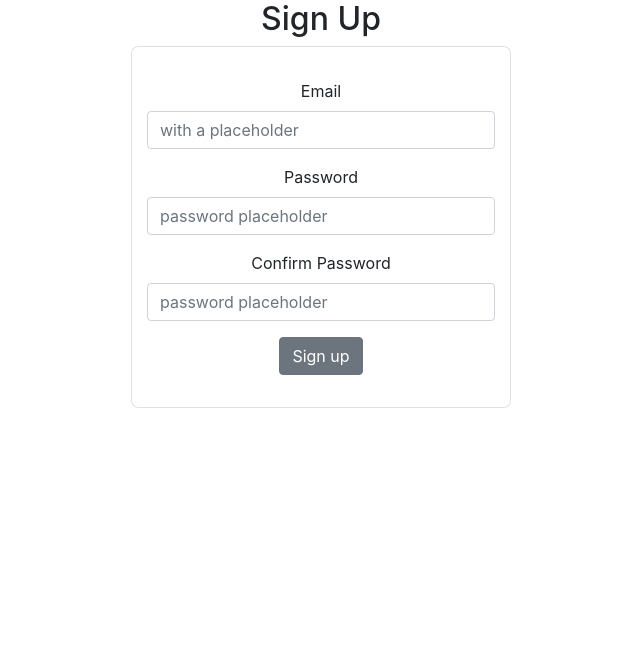
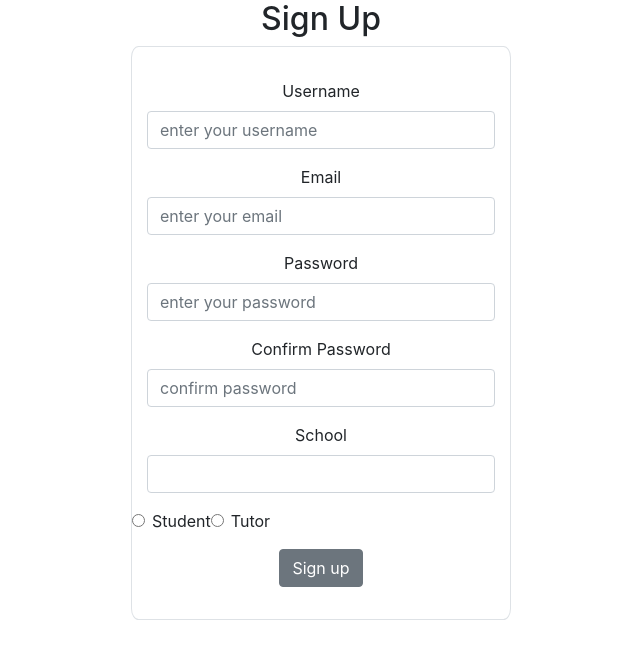
Before and after one commit to illumate-io/illumate, a React (Create React App) app: page /signup in a window 1280 px wide. Shown: the top 658 px of the page, without its empty margins (319-959 px from the left). Built offline with nearby package versions, Linux system fonts and the light colour scheme.

Commit message:
add profile section

```diff
--- a/package.json
+++ b/package.json
@@ -1,5 +1,5 @@
 {
-  "name": "mvp",
+  "username": "mvp",
   "version": "0.1.0",
   "private": true,
   "dependencies": {
--- a/src/App.js
+++ b/src/App.js
@@ -6,6 +6,7 @@ import Signup from "./components/Signup/Signup";
 import Home from "./components/Home/Home";
 import Profile from "./components/Profile/Profile";
 import NavigationBar from "./components/NavigationBar/NavigationBar";
+import Page404 from "./components/404/404page";
 
 class App extends Component {
   state = {
@@ -47,6 +48,7 @@ class App extends Component {
             )}/>
             <Route path='/home' component={Home}/>
             <Route path='/profile' component={Profile}/>
+            <Route component={Page404}/>
           </Switch>
         </div>
       </BrowserRouter>
--- /dev/null
+++ b/src/components/404/404page.js
@@ -0,0 +1,7 @@
+import React from 'react';
+
+const Page404 = () => {
+  return <div>Error 404. Page not found</div>
+};
+
+export default Page404
--- a/src/components/Home/Home.js
+++ b/src/components/Home/Home.js
@@ -1,6 +1,23 @@
 import React from "react";
+const axios = require('axios');
 
 class Home extends React.Component {
+
+  componentDidMount() {
+    const token = window.localStorage.getItem('token')
+    axios.get('http://localhost:2017/private/users', {
+      headers: {
+        Authorization: 'Bearer ' + token //the token is a variable which holds the token
+      }
+    })
+      .then(data => {
+        console.log(data)
+      })
+      .catch(err => {
+        console.log(err)
+      })
+  }
+
   render() {
     return (
       <>
--- a/src/components/Login/Login.js
+++ b/src/components/Login/Login.js
@@ -20,6 +20,7 @@ class Login extends React.Component {
       .then((response) => {
         console.log(response);
         window.localStorage.setItem('token', response.data.token);
+        window.localStorage.setItem('id', response.data.user.user_id);
         this.props.onSignIn();
         this.props.history.push('/home');
       })
--- a/src/components/NavigationBar/NavigationBar.js
+++ b/src/components/NavigationBar/NavigationBar.js
@@ -9,14 +9,9 @@ import {
   NavLink } from 'reactstrap';
 
 class NavigationBar extends React.Component {
-  constructor(props) {
-    super(props);
-
-    this.toggle = this.toggle.bind(this);
-    this.state = {
-      isOpen: false
-    };
-  }
+  state = {
+    isOpen: false
+  };
 
   toggle = () => {
     this.setState({
--- a/src/components/Profile/Profile.js
+++ b/src/components/Profile/Profile.js
@@ -1,9 +1,49 @@
 import React from 'react';
+const axios = require('axios')
 
-const Profile = () => {
-  return (
-    <div>This is profile</div>
-  )
-};
+class Profile extends React.Component {
+  state = {
+    username: '',
+    school: '',
+    email: '',
+    type: ''
+  }
+
+  componentDidMount() {
+    const id = window.localStorage.getItem('id');
+    const token = window.localStorage.getItem('token');
+
+    axios.get('http://localhost:2017/private/user/' + id, {
+      headers: {
+        Authorization: 'Bearer ' + token, //the token is a variable which holds the token
+      }
+    })
+    .then(data => {
+      const { user } = data.data
+      this.setState({
+        username: user.username,
+        school: user.school,
+        email: user.email,
+        type: user.type
+      })
+    })
+    .catch(err => {
+      console.log(err)
+    })
+  }
+
+  render(){
+    return (
+      <div>
+        <h2>Profile</h2>
+        <p>Name: {this.state.username}</p>
+        <p>School: {this.state.school}</p>
+        <p>Email: {this.state.email}</p>
+        <p>Type: {this.state.type}</p>
+      </div>
+    )
+  }
+}
+
 
 export default Profile
--- a/src/components/Signup/Signup.js
+++ b/src/components/Signup/Signup.js
@@ -8,15 +8,21 @@ class Signup extends React.Component {
     email: '',
     password: '',
     confirmPassword: '',
+    username: '',
+    school: '',
+    type: '',
     error: false
   };
 
   submitForm = (e) => {
     e.preventDefault();
     axios.post('http://localhost:2017/public/register', {
+      username: this.state.username,
       email: this.state.email,
       password: this.state.password,
-      password2: this.state.confirmPassword
+      password2: this.state.confirmPassword,
+      school: this.state.school,
+      type: this.state.type
     })
       .then(response =>  {
         this.props.history.push('/login');
@@ -35,28 +41,57 @@ class Signup extends React.Component {
         <div className='row'>
           <Form className='offset-md-4 col-md-4 border'>
             <FormGroup>
-              <Label for="exampleEmail">Email</Label>
+              <Label for="Username">Username</Label>
+              <Input type="text"
+                     name="Username"
+                     id="Username"
+                     placeholder="enter your username"
+                     onChange={(e) => this.setState({ username: e.target.value})}/>
+            </FormGroup>
+            <FormGroup>
+              <Label for="email">Email</Label>
               <Input type="email"
                      name="email"
-                     id="exampleEmail"
-                     placeholder="with a placeholder"
+                     id="email"
+                     placeholder="enter your email"
                      onChange={(e) => this.setState({ email: e.target.value})}/>
             </FormGroup>
             <FormGroup>
-              <Label for="examplePassword">Password</Label>
+              <Label for="password">Password</Label>
               <Input type="password"
                      name="password"
-                     id="examplePassword"
-                     placeholder="password placeholder"
+                     id="password"
+                     placeholder="enter your password"
                      onChange={(e) => this.setState({ password: e.target.value})}/>
             </FormGroup>
             <FormGroup>
-              <Label for="examplePassword">Confirm Password</Label>
+              <Label for="password2">Confirm Password</Label>
               <Input type="password"
                      name="password2"
-                     id="examplePassword2"
-                     placeholder="password placeholder"
+                     id="password2"
+                     placeholder="confirm password"
                      onChange={(e) => this.setState({ confirmPassword: e.target.value})}/>
+            </FormGroup>
+            <FormGroup>
+              <Label for="school">School</Label>
+              <Input type="text"
+                     name="school"
+                     id="school"
+                     onChange={(e) => this.setState({ school: e.target.value})}/>
+            </FormGroup>
+            <FormGroup tag="fieldset" row>
+              <FormGroup check>
+                <Label check>
+                  <Input type="radio" name="radio2" value={"student"} onClick={(e) => this.setState({type: e.target.value})}/>{' '}
+                  Student
+                </Label>
+              </FormGroup>
+              <FormGroup check>
+                <Label check>
+                  <Input type="radio" name="radio2" value={"Tutor"} onClick={(e) => this.setState({type: e.target.value})}/>{' '}
+                  Tutor
+                </Label>
+              </FormGroup>
             </FormGroup>
             <Button type='submit' onClick={this.submitForm}>Sign up</Button>
           </Form>
```
Also changed, not shown: public/manifest.json, 1 other file (tests, documents, lock files or other folders).
